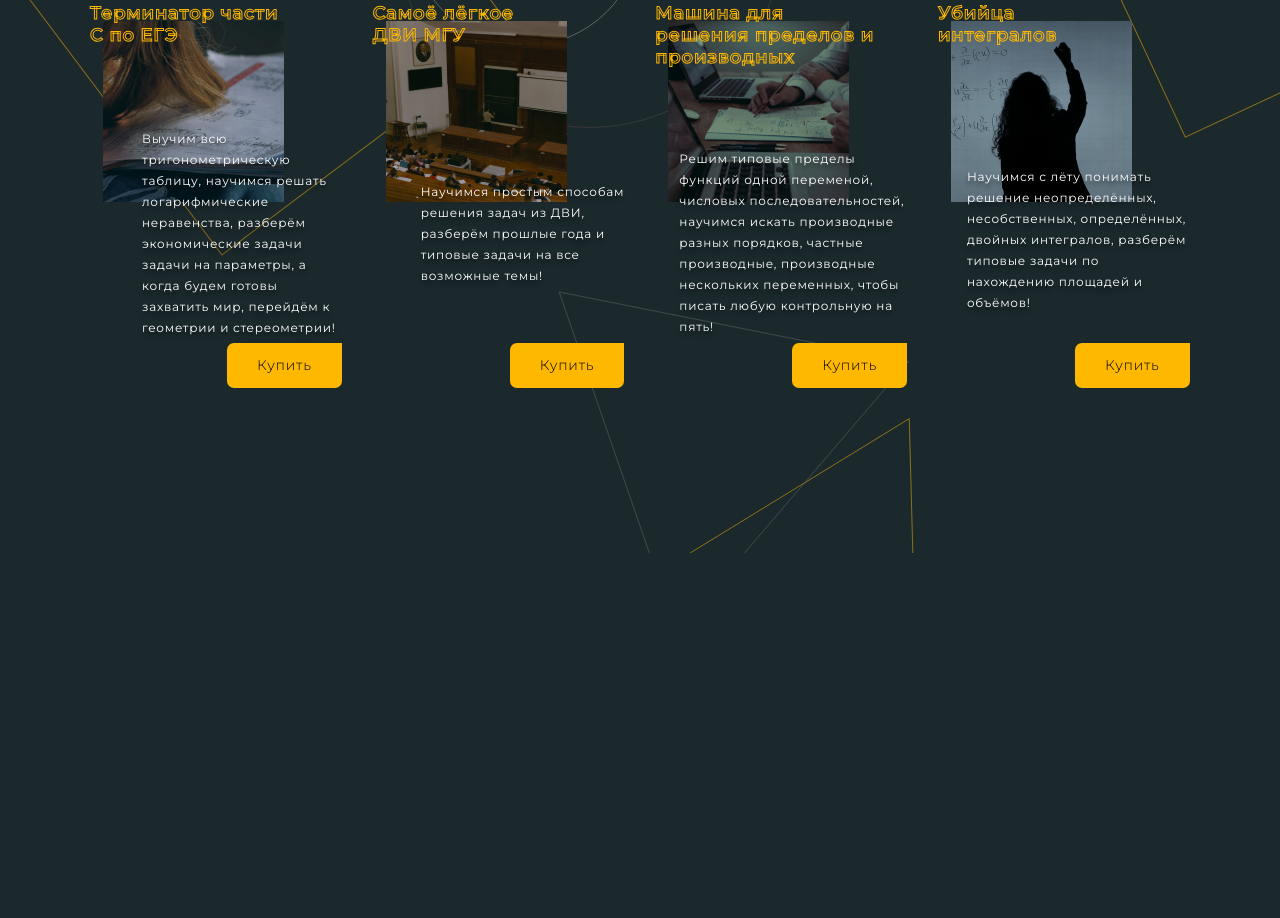
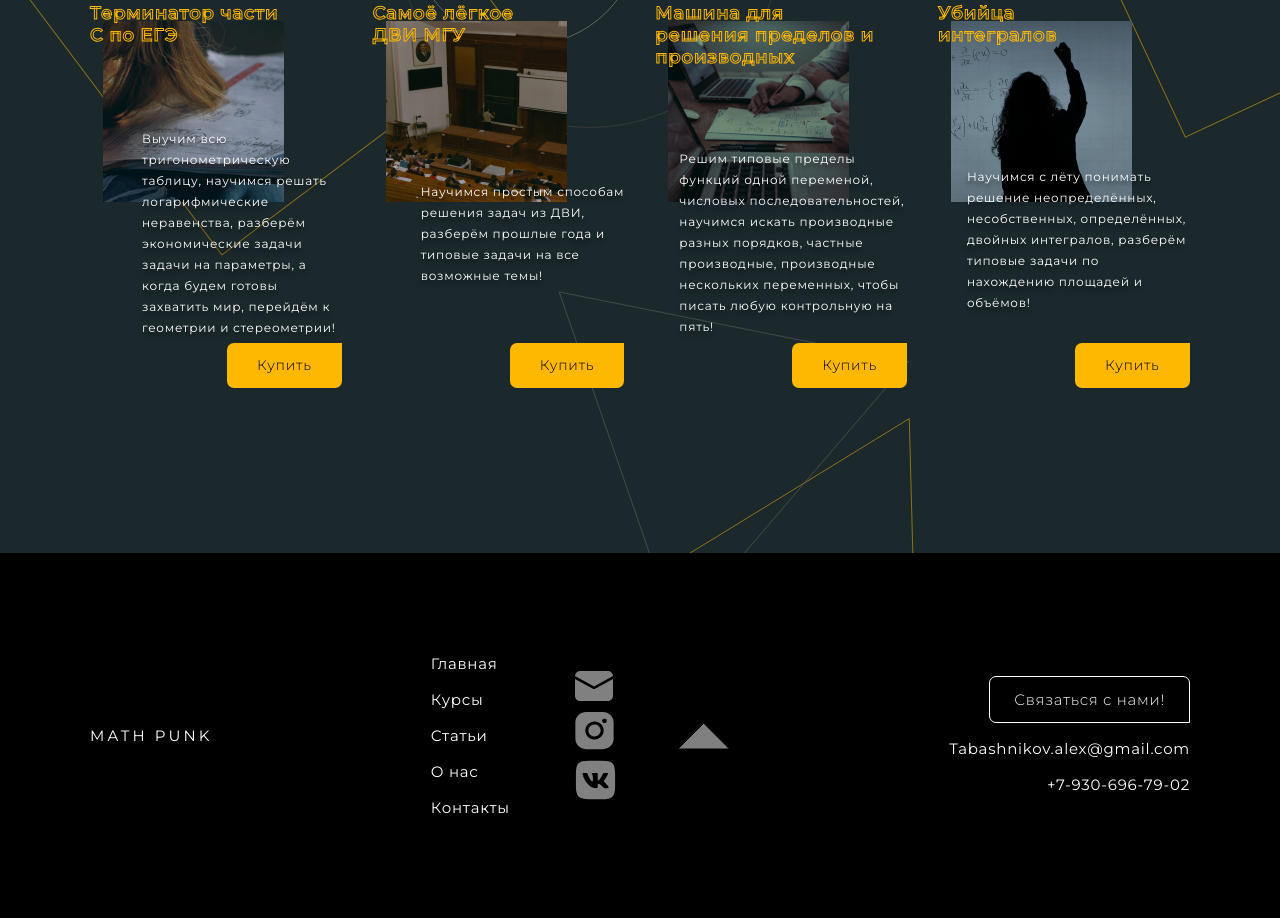
Before and after one commit to csmchika/mathpunk, a website: page public/index.html in a window 1280 px wide. Shown: the part 807-1725 px from the top of the page. Before the commit the page ends 1360 px from the top, so only its background shows below. Drawn offline with nearby package versions, Linux system fonts and the light colour scheme.

Commit message:
footer + js

```diff
--- a/app/css/main.scss
+++ b/app/css/main.scss
@@ -35,15 +35,16 @@
   align-items: center;
 }
 
+.logo {
+  letter-spacing: 0.205em;
+  text-transform: uppercase;
+  margin-right: auto;
+}
+
 header {
   .header-block {
     @extend .flex;
     margin-top: 60px;
-    .logo {
-      letter-spacing: 0.205em;
-      text-transform: uppercase;
-      margin-right: auto;
-    }
 
     ul {
       list-style: none;
@@ -242,3 +243,73 @@
     }
   }
 }
+
+footer {
+  background: #000000;
+  padding: 100px 0;
+  .footer-block {
+    @extend .flex;
+
+    .footer-nav {
+      display: flex;
+      flex-direction: column;
+      align-items: flex-start;
+      margin-right: 65px;
+      ul {
+        list-style: none;
+        padding: 0;
+        margin: initial;
+        li {
+          margin-bottom: 15px;
+
+          &:last-child {
+            margin-bottom: 0;
+          }
+
+          a {
+            font-size: 15px;
+            color: #FFFFFF;
+
+          }
+        }
+      }
+    }
+
+    .social {
+      display: flex;
+      flex-direction: column;
+      align-items: flex-start;
+      margin-right: 60px;
+
+      a {
+        margin-bottom: 10px;
+      }
+      a:last-of-type {
+        margin-bottom: 0;
+      }
+    }
+
+    .contacts {
+      display: flex;
+      flex-direction: column;
+      align-items: flex-end;
+      margin-left: auto;
+
+      a {
+        color: #FFFFFF;
+
+        &:first-child {
+          font-weight: 300;
+          padding: 12px 24px;
+          border: 1px solid #FFFFFF;
+          border-radius: 7px 7px 0 7px;
+          margin-bottom: 15px;
+        }
+
+        &:last-child {
+          margin-top: 15px;
+        }
+      }
+    }
+  }
+}
--- a/public/index.html
+++ b/public/index.html
@@ -21,7 +21,7 @@
                             <a class="header-link" href="">Главная</a>
                         </li>
                         <li class="header-item">
-                            <a class="header-link" href="">Курсы</a>
+                            <a class="header-link" href="" onclick="return slowScroll('.courses')">Курсы</a>
                         </li>
                         <li class="header-item">
                             <a class="header-link" href="">Статьи</a>
@@ -93,9 +93,44 @@
                 </div>
             </div>
         </div>
-
     </section>
-
+    <footer>
+        <div class="container">
+            <div class="footer-block">
+                <div class="logo">Math Punk</div>
+                <nav class="footer-nav">
+                    <ul class="footer-list">
+                        <li class="footerr-item">
+                            <a class="footer-link" href="">Главная</a>
+                        </li>
+                        <li class="footer-item">
+                            <a class="footer-link" href="">Курсы</a>
+                        </li>
+                        <li class="footer-item">
+                            <a class="footer-link" href="">Статьи</a>
+                        </li>
+                        <li class="footer-item">
+                            <a class="footer-link" href="">О нас</a>
+                        </li>
+                        <li class="footer-item">
+                            <a class="footer-link" href="">Контакты</a>
+                        </li>
+                    </ul>
+                </nav>
+                <div class="social">
+                    <a href=""><img src="/img/mail.svg" alt="Почта"></a>
+                    <a href=""><img src="/img/insta.svg" alt="Инстаграм"></a>
+                    <a href=""><img src="/img/vk.svg" alt="VK"></a>
+                </div>
+                <a href="/" onclick="return slowScroll('.header-block')"><img src="/img/btnup.svg" alt="Кнопка вверх"></a>
+                <div class="contacts">
+                    <a href="">Связаться с нами!</a>
+                    <a href="mailto:Alex555dog@mail.ru">Tabashnikov.alex@gmail.com</a>
+                    <a href="tel:+79306967902">+7-930-696-79-02</a>
+                </div>
+            </div>
+        </div>
+    </footer>
     <script src="https://ajax.googleapis.com/ajax/libs/jquery/3.6.0/jquery.min.js"></script>
     <script src="/js/main-min.js"> </script>
 </body>
```
Also changed, not shown: public/css/main.min.css, public/img/btnup.svg (added), public/img/insta.svg (added), public/img/mail.svg (added), public/img/vk.svg (added).
